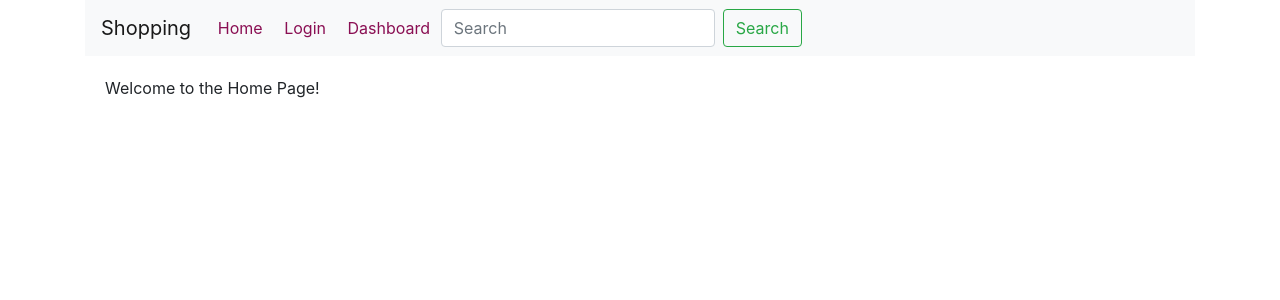
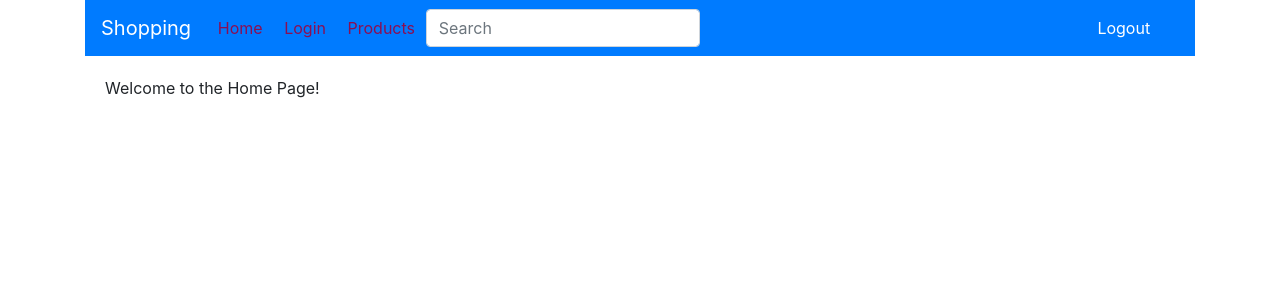
Before and after one commit to anoopsimon/shopping, a React (Create React App) app: page / in a window 1280 px wide. Shown: the top 300 px of the page. Built offline with nearby package versions, Linux system fonts and the light colour scheme.

Commit message:
attempt to add logout to the main menu

```diff
--- a/src/App.js
+++ b/src/App.js
@@ -54,6 +54,8 @@ function App() {
 
   });
 
+
+
   if (authLoading && isTokenValid) {
     return <div className="content">Checking Authentication...</div>;
   }
@@ -62,7 +64,7 @@ function App() {
     <Container>
       <BrowserRouter>
         <div>
-          <Navbar bg="light" expand="lg">
+          <Navbar bg="primary" expand="lg" variant="dark">
             <Navbar.Brand href="#home">Shopping</Navbar.Brand>
             <NavLink className="navLink" exact activeClassName="active" to="/">
               Home
@@ -75,7 +77,7 @@ function App() {
               activeClassName="active"
               to="/dashboard"
             >
-              Dashboard
+              Products
             </NavLink>
             <Navbar.Toggle aria-controls="basic-navbar-nav" />
             <Navbar.Collapse id="basic-navbar-nav">
@@ -85,8 +87,9 @@ function App() {
                   placeholder="Search"
                   className="mr-sm-2"
                 />
-                <Button variant="outline-success">Search</Button>
+
               </Form>
+              {!isTokenValid ? <Button  style={{marginLeft:'50%'}}>Logout</Button> : <p>s</p>}
             </Navbar.Collapse>
           </Navbar>
 
```
